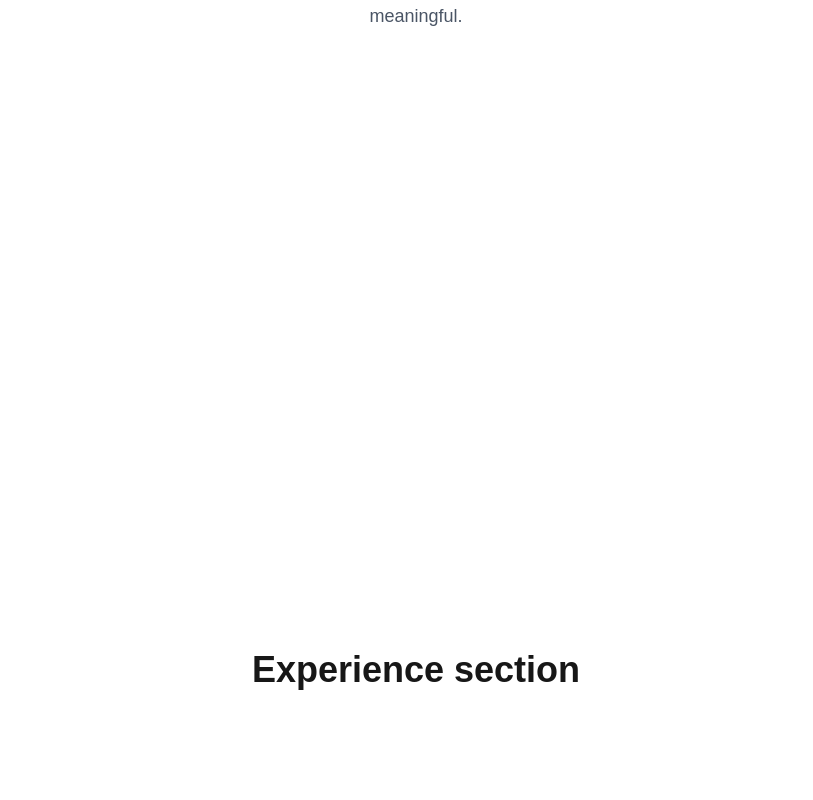
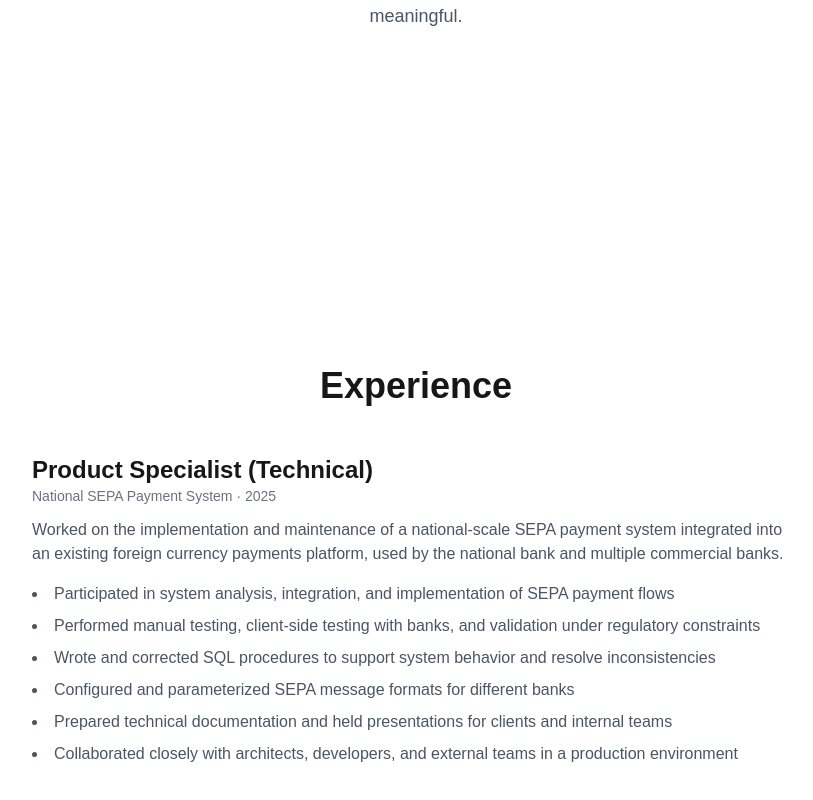
Before and after one commit to majaxpan/portfolio, a Next.js app: page / in a window 1280 px wide. Shown: the part 1330-2130 px from the top of the page, without its empty margins (224-1037 px from the left). Built offline with nearby package versions, Linux system fonts and the light colour scheme.

Commit message:
Added Experience section

```diff
--- a/app/components/Experience.tsx
+++ b/app/components/Experience.tsx
@@ -1,7 +1,52 @@
 export default function Experience() {
-    return (
-        <section className="min-h-screen flex items-center justify-center">
-            <h1 className="text-4xl font-bold">Experience section</h1>
-        </section>
-    )
+  return (
+    <section className="min-h-screen px-6 py-24">
+      <h2 className="text-4xl font-bold text-center mb-12">Experience</h2>
+
+      <div className="max-w-3xl mx-auto space-y-12">
+        {/* SEPA Experience */}
+        <div>
+          <h3 className="text-2xl font-semibold">
+            Product Specialist (Technical)
+          </h3>
+
+          <p className="text-sm text-gray-500 mb-3">
+            National SEPA Payment System · 2025
+          </p>
+
+          <p className="text-gray-600 mb-4">
+            Worked on the implementation and maintenance of a national-scale SEPA
+            payment system integrated into an existing foreign currency payments
+            platform, used by the national bank and multiple commercial banks.
+          </p>
+
+          <ul className="list-disc list-inside text-gray-600 space-y-2">
+            <li>
+              Participated in system analysis, integration, and implementation
+              of SEPA payment flows
+            </li>
+            <li>
+              Performed manual testing, client-side testing with banks, and
+              validation under regulatory constraints
+            </li>
+            <li>
+              Wrote and corrected SQL procedures to support system behavior and
+              resolve inconsistencies
+            </li>
+            <li>
+              Configured and parameterized SEPA message formats for different banks
+            </li>
+            <li>
+              Prepared technical documentation and held presentations for clients
+              and internal teams
+            </li>
+            <li>
+              Collaborated closely with architects, developers, and external teams
+              in a production environment
+            </li>
+          </ul>
+        </div>
+      </div>
+    </section>
+  );
 }
```
